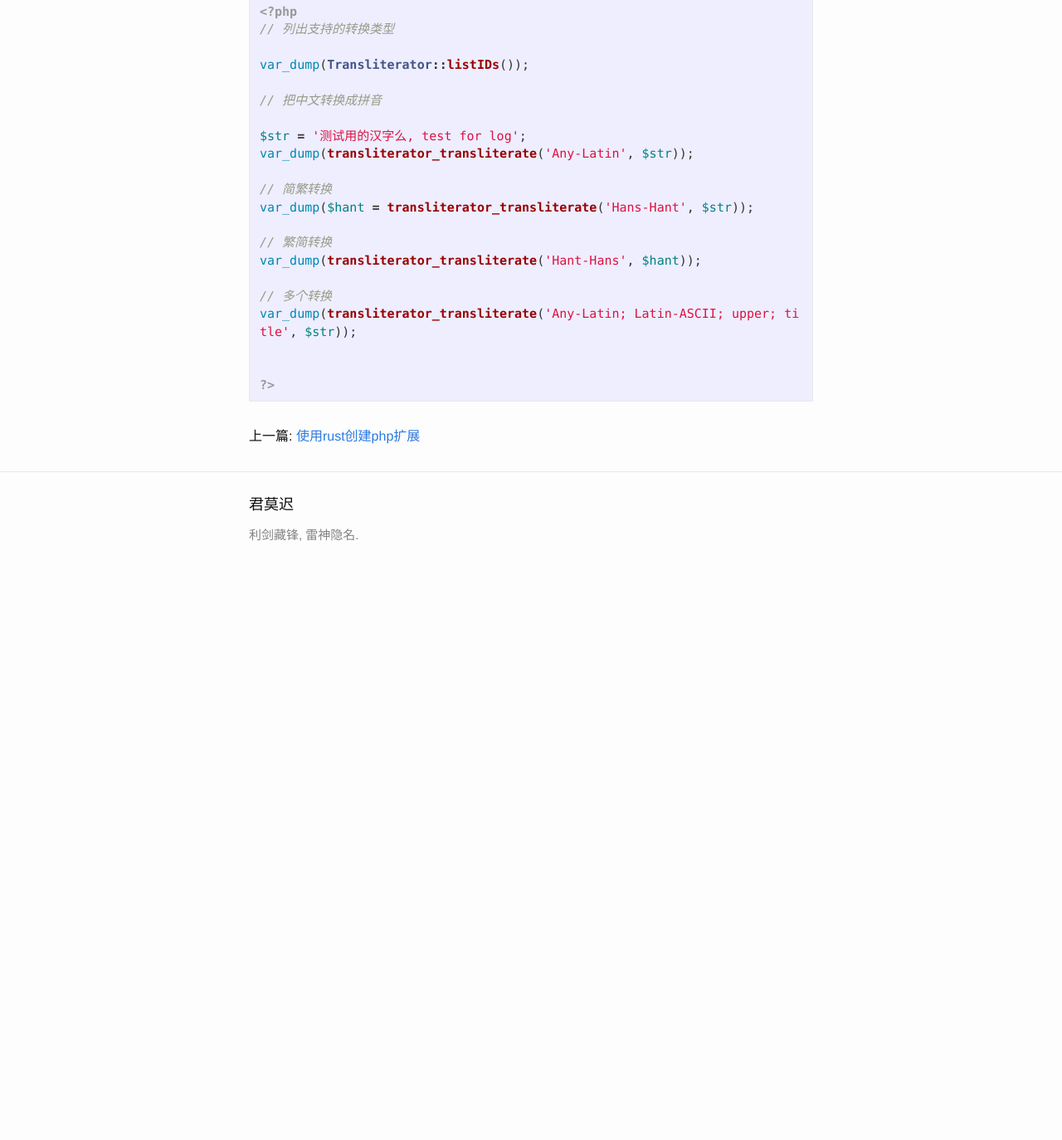
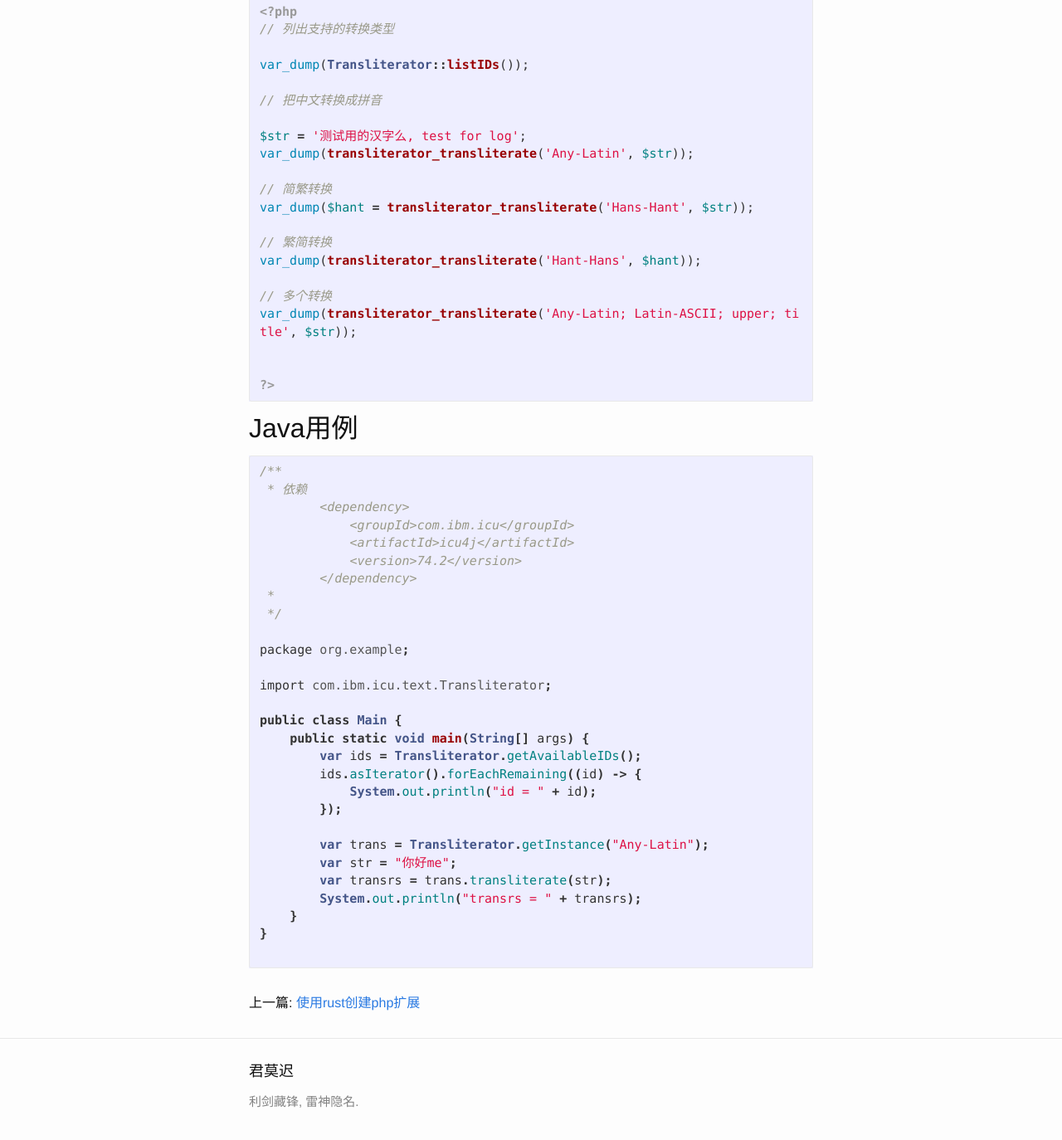
Before and after one commit to windqyoung/windqyoung.github.io, a Jekyll site: the page built from _posts/2024-07-31-unicode-icu-trans.md, in a window 1280 px wide and 1400 px high, scrolled down 361 px. Shown: the top 1374 px of the window at 83% size. Built offline with Jekyll 4.4.1, drawn with Linux system fonts in a browser that asks for light colours; nearby versions of some CDN libraries; before the commit the page ends 1078 px from its top, so only the background shows below that.

Commit message:
添加icu java用例

````diff
--- a/_posts/2024-07-31-php-icu-trans.md
+++ b/_posts/2024-07-31-unicode-icu-trans.md
@@ -35,3 +35,36 @@ var_dump(transliterator_transliterate('Any-Latin; Latin-ASCII; upper; title', $s
 
 ?>
 ```
+
+
+## Java用例
+```java
+/**
+ * 依赖
+        <dependency>
+            <groupId>com.ibm.icu</groupId>
+            <artifactId>icu4j</artifactId>
+            <version>74.2</version>
+        </dependency>
+ *
+ */
+
+package org.example;
+
+import com.ibm.icu.text.Transliterator;
+
+public class Main {
+    public static void main(String[] args) {
+        var ids = Transliterator.getAvailableIDs();
+        ids.asIterator().forEachRemaining((id) -> {
+            System.out.println("id = " + id);
+        });
+
+        var trans = Transliterator.getInstance("Any-Latin");
+        var str = "你好me";
+        var transrs = trans.transliterate(str);
+        System.out.println("transrs = " + transrs);
+    }
+}
+
+```
````
